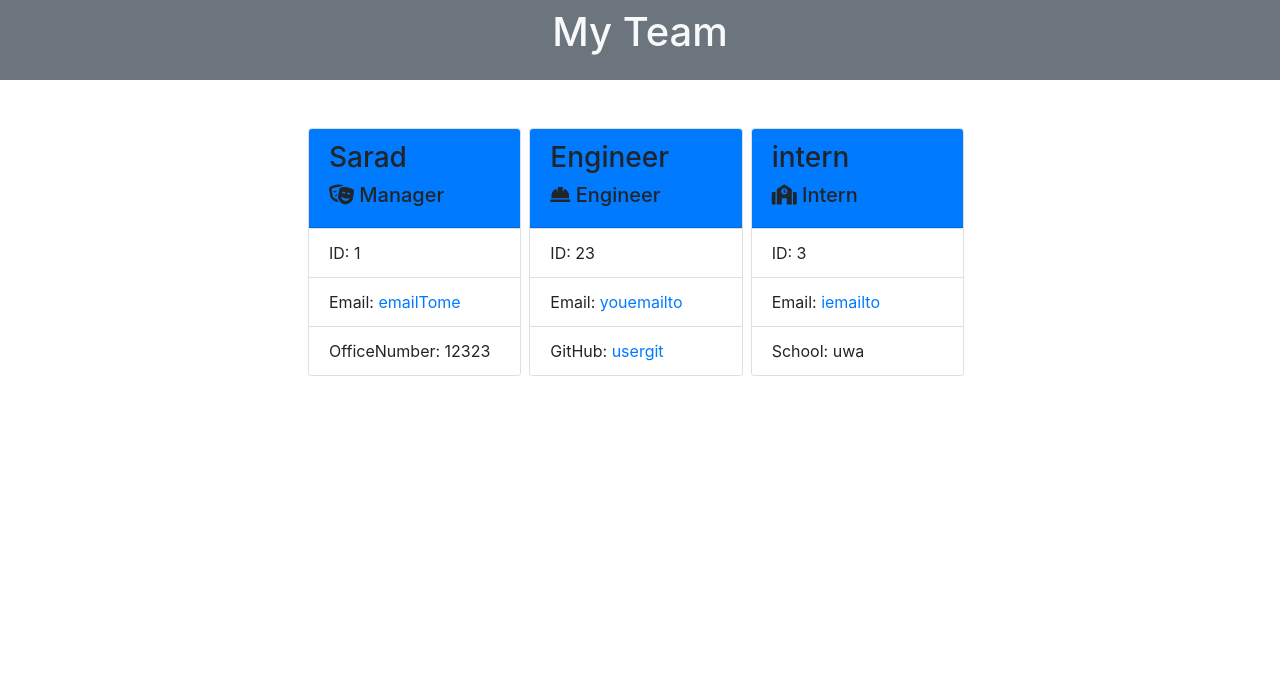
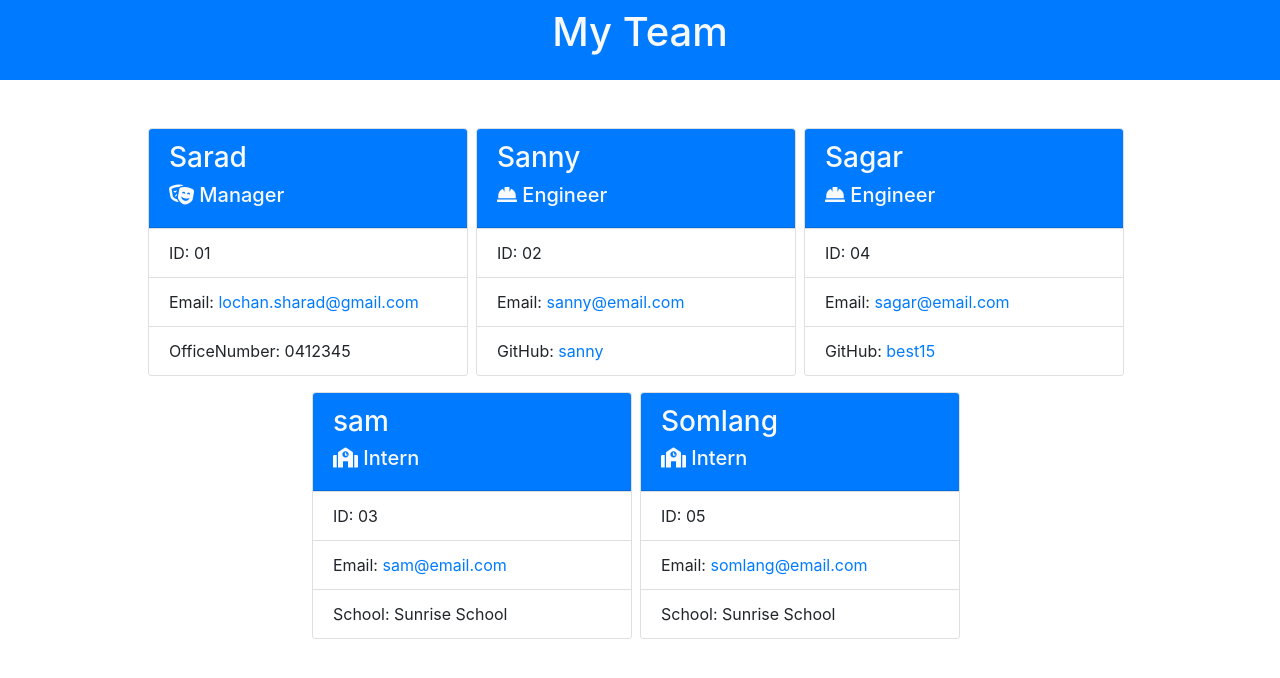
Before and after one commit to best15/team-profile-generator, a website: page MyTeam.html in a window 1280 px wide. Drawn offline with nearby package versions, Linux system fonts and the light colour scheme.

Commit message:
Read me file updated with description, walkthrough video links, screeenshot. Changes in test file to match the pass the final generated html page.

```diff
--- a/MyTeam.html
+++ b/MyTeam.html
@@ -18,7 +18,7 @@
   </head>
   <body>
     <header class="mb-5">
-      <nav class="navbar bg-secondary">
+      <nav class="navbar bg-primary">
         <div class="container-fluid justify-content-center">
           <h1 class="mb-3 text-center text-light">My Team</h1>
         </div>
@@ -26,49 +26,89 @@
     </header>
     <main class="container-fluid">
       <section class="row justify-content-center">
-        <div class="card col-sm-10 col-md-6 col-lg-2 mr-2 mb-3 p-0">
-          <div class="card-header bg-primary">
+        <div class="card col-sm-10 col-md-5 col-lg-3 mr-2 mb-3 p-0">
+          <div class="card-header bg-primary text-light">
             <h3>Sarad</h3>
             <h5><i class="fas fa-theater-masks"></i> Manager</h5>
           </div>
           <ul class="list-group list-group-flush">
-            <li class="list-group-item">ID: 1</li>
+            <li class="list-group-item">ID: 01</li>
             <li class="list-group-item">
-              Email:<a href="mailto:emailTome" target="_blank"> emailTome</a>
+              Email:<a href="mailto:lochan.sharad@gmail.com" target="_blank">
+                lochan.sharad@gmail.com</a
+              >
             </li>
-            <li class="list-group-item">OfficeNumber: 12323</li>
+            <li class="list-group-item">OfficeNumber: 0412345</li>
           </ul>
         </div>
 
-        <div class="card col-sm-10 col-md-6 col-lg-2 mr-2 mb-3 p-0">
-          <div class="card-header bg-primary">
-            <h3>Engineer</h3>
+        <div class="card col-sm-10 col-md-5 col-lg-3 mr-2 mb-3 p-0">
+          <div class="card-header bg-primary text-light">
+            <h3>Sanny</h3>
             <h5><i class="fas fa-hard-hat"> </i> Engineer</h5>
           </div>
           <ul class="list-group list-group-flush">
-            <li class="list-group-item">ID: 23</li>
+            <li class="list-group-item">ID: 02</li>
             <li class="list-group-item">
-              Email:<a href="mailto:youemailto" target="_blank"> youemailto</a>
+              Email:<a href="mailto:sanny@email.com" target="_blank">
+                sanny@email.com</a
+              >
             </li>
             <li class="list-group-item">
-              GitHub:<a href="https://github.com/usergit" target="_blank">
-                usergit
+              GitHub:<a href="https://github.com/sanny" target="_blank">
+                sanny
+              </a>
+            </li>
+          </ul>
+        </div>
+        <div class="card col-sm-10 col-md-5 col-lg-3 mr-2 mb-3 p-0">
+          <div class="card-header bg-primary text-light">
+            <h3>Sagar</h3>
+            <h5><i class="fas fa-hard-hat"> </i> Engineer</h5>
+          </div>
+          <ul class="list-group list-group-flush">
+            <li class="list-group-item">ID: 04</li>
+            <li class="list-group-item">
+              Email:<a href="mailto:sagar@email.com" target="_blank">
+                sagar@email.com</a
+              >
+            </li>
+            <li class="list-group-item">
+              GitHub:<a href="https://github.com/best15" target="_blank">
+                best15
               </a>
             </li>
           </ul>
         </div>
 
-        <div class="card col-sm-10 col-md-6 col-lg-2 mr-2 mb-3 p-0">
-          <div class="card-header bg-primary">
-            <h3>intern</h3>
+        <div class="card col-sm-10 col-md-5 col-lg-3 mr-2 mb-3 p-0">
+          <div class="card-header bg-primary text-light">
+            <h3>sam</h3>
             <h5><i class="fas fa-school"></i> Intern</h5>
           </div>
           <ul class="list-group list-group-flush">
-            <li class="list-group-item">ID: 3</li>
+            <li class="list-group-item">ID: 03</li>
             <li class="list-group-item">
-              Email:<a href="mailto:iemailto" target="_blank"> iemailto</a>
+              Email:<a href="mailto:sam@email.com" target="_blank">
+                sam@email.com</a
+              >
             </li>
-            <li class="list-group-item">School: uwa</li>
+            <li class="list-group-item">School: Sunrise School</li>
+          </ul>
+        </div>
+        <div class="card col-sm-10 col-md-5 col-lg-3 mr-2 mb-3 p-0">
+          <div class="card-header bg-primary text-light">
+            <h3>Somlang</h3>
+            <h5><i class="fas fa-school"></i> Intern</h5>
+          </div>
+          <ul class="list-group list-group-flush">
+            <li class="list-group-item">ID: 05</li>
+            <li class="list-group-item">
+              Email:<a href="mailto:somlang@email.com" target="_blank">
+                somlang@email.com</a
+              >
+            </li>
+            <li class="list-group-item">School: Sunrise School</li>
           </ul>
         </div>
       </section>
--- a/lib/employee.js
+++ b/lib/employee.js
@@ -2,7 +2,7 @@
 class Employee {
 
     constructor(name, id, email) {
-        // name !== undefined ? this.name = name : console.log('Name cannot be empty');
+
         this.name = name;
         this.id = id;
         this.email = email;
--- a/lib/generate-html.js
+++ b/lib/generate-html.js
@@ -17,7 +17,7 @@ function generateHtml(manager, engineers, interns) {
         </head>
         <body>
             <header class="mb-5">
-                <nav class="navbar  bg-secondary ">
+                <nav class="navbar  bg-primary ">
                     <div class="container-fluid  justify-content-center">
                         <h1 class="mb-3 text-center text-light">My Team</h1>
                     </div>
```
Also changed, not shown: __tests__/generate-team-card.test.js (+2 -2 lines), README.md, images/teamprofilegenerator.jpg (added), lib/generate-team-card.js, 1 other file.
